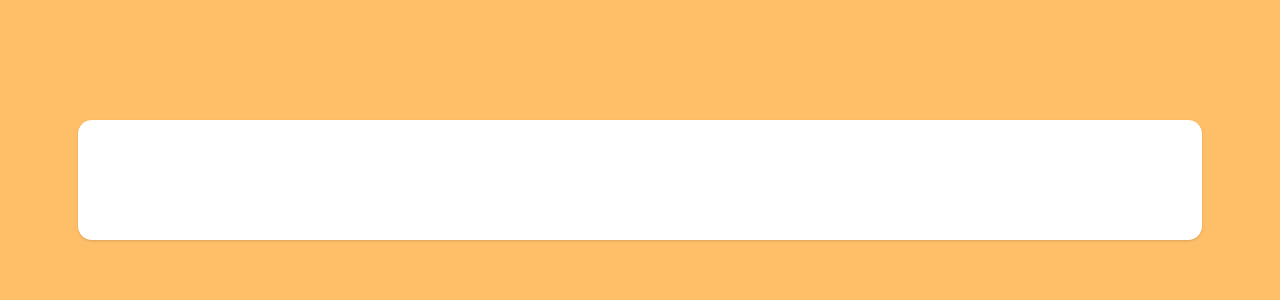
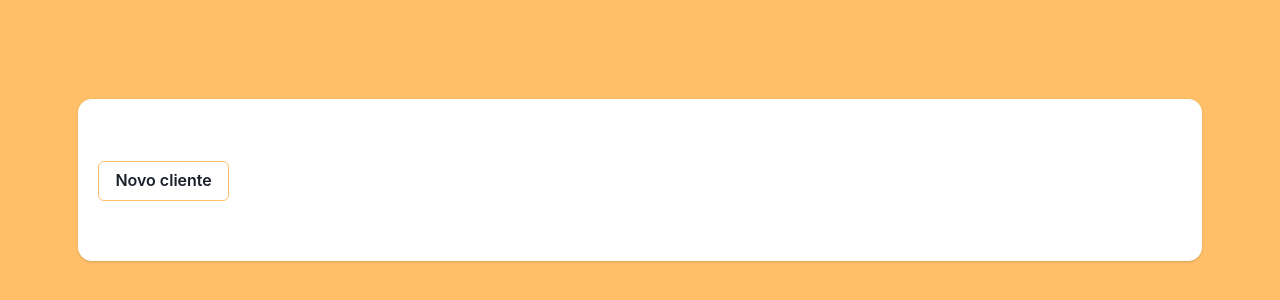
Before and after one commit to Samara-Bastos/Formulario_Cliente_React, a React (Create React App) app: page /view in a window 1280 px wide. Shown: the part 220-520 px from the top of the page. Built offline with nearby package versions, Linux system fonts and the light colour scheme.

Commit message:
adcionado o react router

```diff
--- a/src/components/form/style.css
+++ b/src/components/form/style.css
@@ -1,6 +1,6 @@
 .FormControl{
     padding-top: 7px;
-    padding-bottom: 7px;
+    padding-bottom: 24px;
 }
 
 .Label{
--- a/src/components/lista/index.jsx
+++ b/src/components/lista/index.jsx
@@ -1,6 +1,15 @@
+import { Link } from "react-router-dom";
+import { Button } from "@chakra-ui/react";
+
 function Lista(){
     return(
-        <div></div>
+        <div>
+            <Link to={`/`}>
+                <Button className='Button' variant='outline'>
+                    Novo cliente
+                </Button>
+            </Link>
+        </div>
     )
 }
 
--- a/src/components/lista/style.css
+++ b/src/components/lista/style.css
@@ -0,0 +1,9 @@
+.Button{
+    background-color: transparent !important;
+    border: 1px solid #ffbf69 !important;
+}
+
+.Button:hover{
+    background-color: #ffbf69 !important;
+    color: #FFFFFF;
+}
--- a/src/index.css
+++ /dev/null
@@ -1,13 +0,0 @@
-body {
-  margin: 0;
-  font-family: -apple-system, BlinkMacSystemFont, 'Segoe UI', 'Roboto', 'Oxygen',
-    'Ubuntu', 'Cantarell', 'Fira Sans', 'Droid Sans', 'Helvetica Neue',
-    sans-serif;
-  -webkit-font-smoothing: antialiased;
-  -moz-osx-font-smoothing: grayscale;
-}
-
-code {
-  font-family: source-code-pro, Menlo, Monaco, Consolas, 'Courier New',
-    monospace;
-}
--- a/src/index.js
+++ b/src/index.js
@@ -1,11 +1,10 @@
 import React from 'react';
 import ReactDOM from 'react-dom/client';
-import './index.css';
 import App from './App';
 import reportWebVitals from './reportWebVitals';
 import { ChakraProvider } from '@chakra-ui/react';
 
-import { createBrowserRouter, RouterProvider, Route } from 'react-router-dom';
+import { createBrowserRouter, RouterProvider } from 'react-router-dom';
 import Cadastro from './router/Cadastro';
 import View from './router/View';
 
```
Lines whose indentation alone changed are shown as unchanged.
